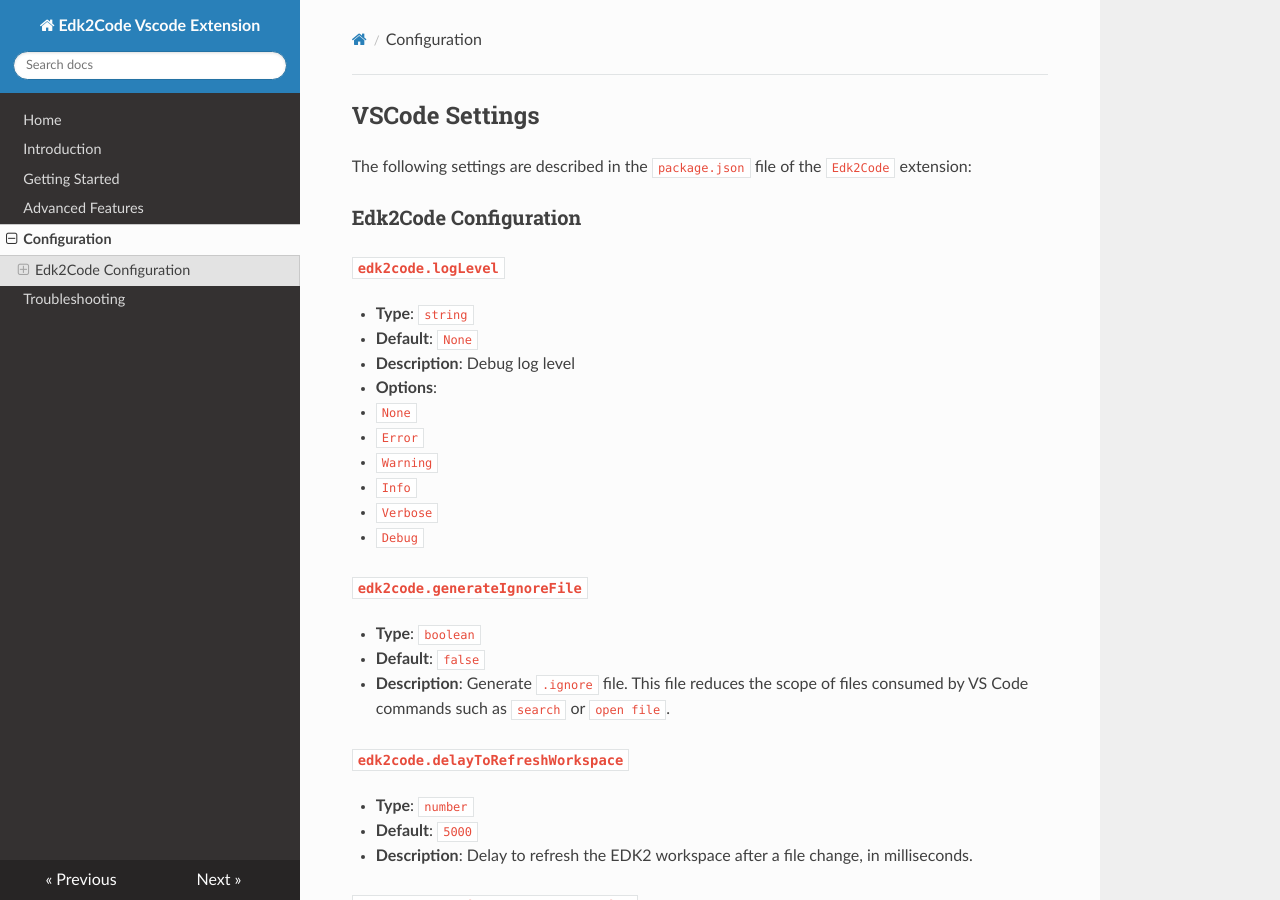
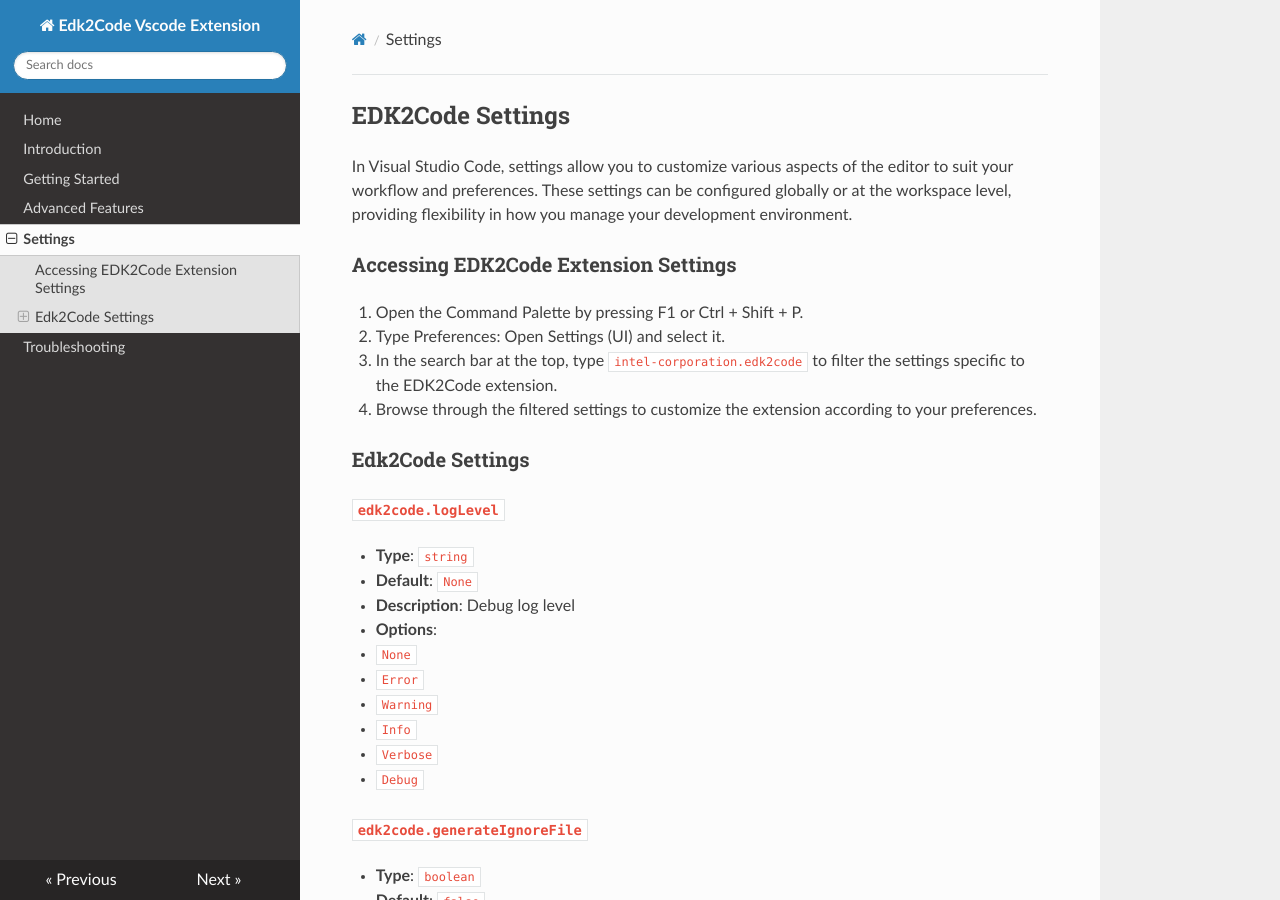
Before and after one commit to intel/Edk2Code, an MkDocs documentation site: the page built from docs/settings.md, in a window 1280 px wide and 900 px high. Built offline with MkDocs 1.6.1, drawn with Linux system fonts in a browser that asks for light colours; nearby versions of some CDN libraries.

Commit message:
Rename configuration.md to settings.md and update content to reflect EDK2Code settings customization

```diff
--- a/docs/configuration.md
+++ b/docs/settings.md
@@ -1,8 +1,15 @@
-## VSCode Settings
+## EDK2Code Settings
 
-The following settings are described in the `package.json` file of the `Edk2Code` extension:
+In Visual Studio Code, settings allow you to customize various aspects of the editor to suit your workflow and preferences. These settings can be configured globally or at the workspace level, providing flexibility in how you manage your development environment.
 
-### Edk2Code Configuration
+### Accessing EDK2Code Extension Settings
+
+1. Open the Command Palette by pressing F1 or Ctrl + Shift + P.
+2. Type Preferences: Open Settings (UI) and select it.
+3. In the search bar at the top, type `intel-corporation.edk2code` to filter the settings specific to the EDK2Code extension.
+4. Browse through the filtered settings to customize the extension according to your preferences.
+
+### Edk2Code Settings
 
 #### `edk2code.logLevel`
 - **Type**: `string`
--- a/mkdocs.yml
+++ b/mkdocs.yml
@@ -42,5 +42,5 @@
   - Introduction: introduction.md
   - Getting Started: getting_started.md
   - Advanced Features: advance_features.md
-  - Configuration: configuration.md
+  - Settings: settings.md
   - Troubleshooting: troubleshooting.md
```
